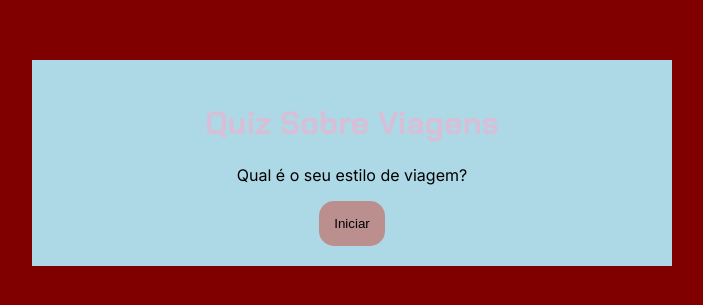
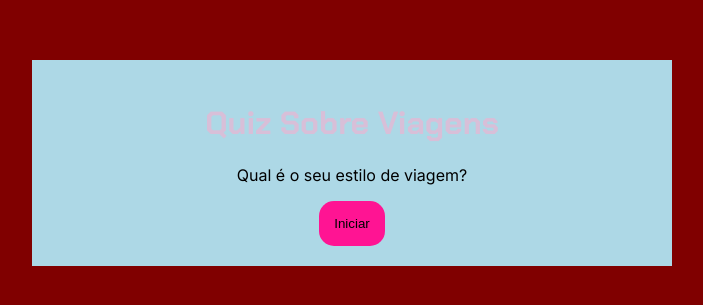
Before and after one commit to poly07/tecnicascomputacionais, a plain HTML site: page index.html in a window 1280 px wide. Shown: the part 245-550 px from the top of the page, without its empty margins (288-991 px from the left). Drawn offline with Linux system fonts and the light colour scheme.

Commit message:
Update style.css

```diff
--- a/style.css
+++ b/style.css
@@ -3,7 +3,7 @@
 :root {
     --cor-fundo: #800000;
     --cor-principal: #ADD8E6 ;
-    --cor-secundaria: #BC8F8F;
+    --cor-secundaria: #FF1493;
     --cor-destaque: #D8BFD8;
     --cor-texto: #000000;
 }
```
